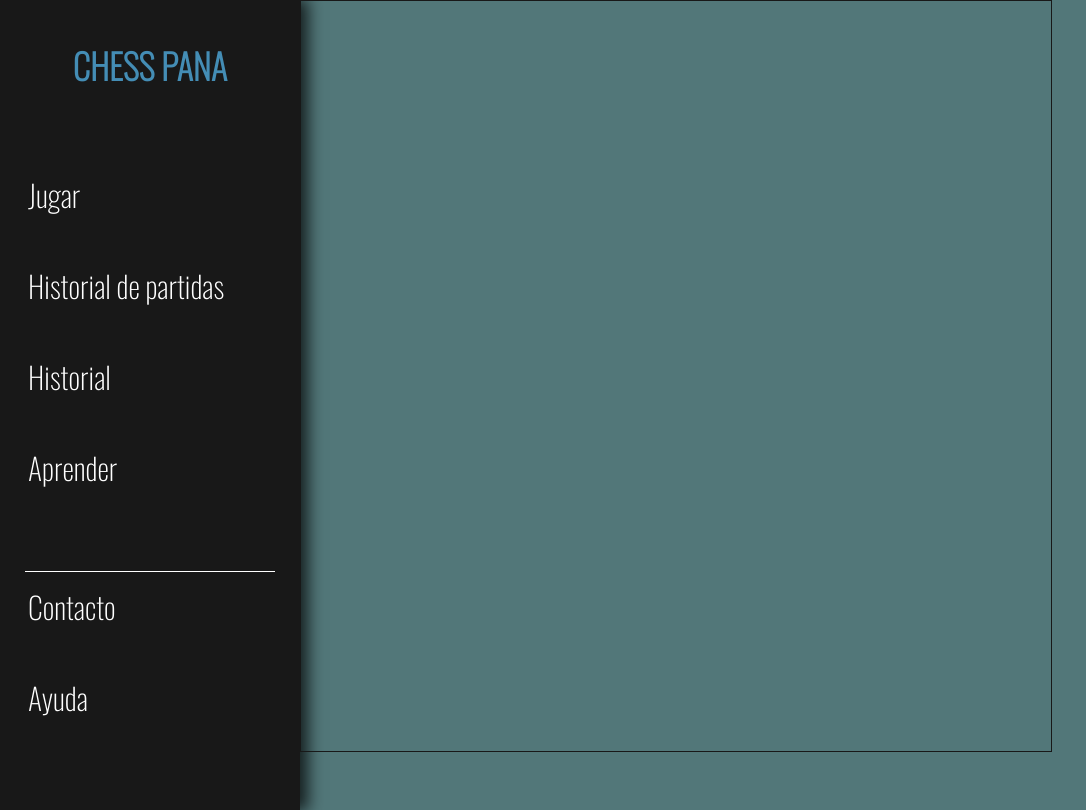
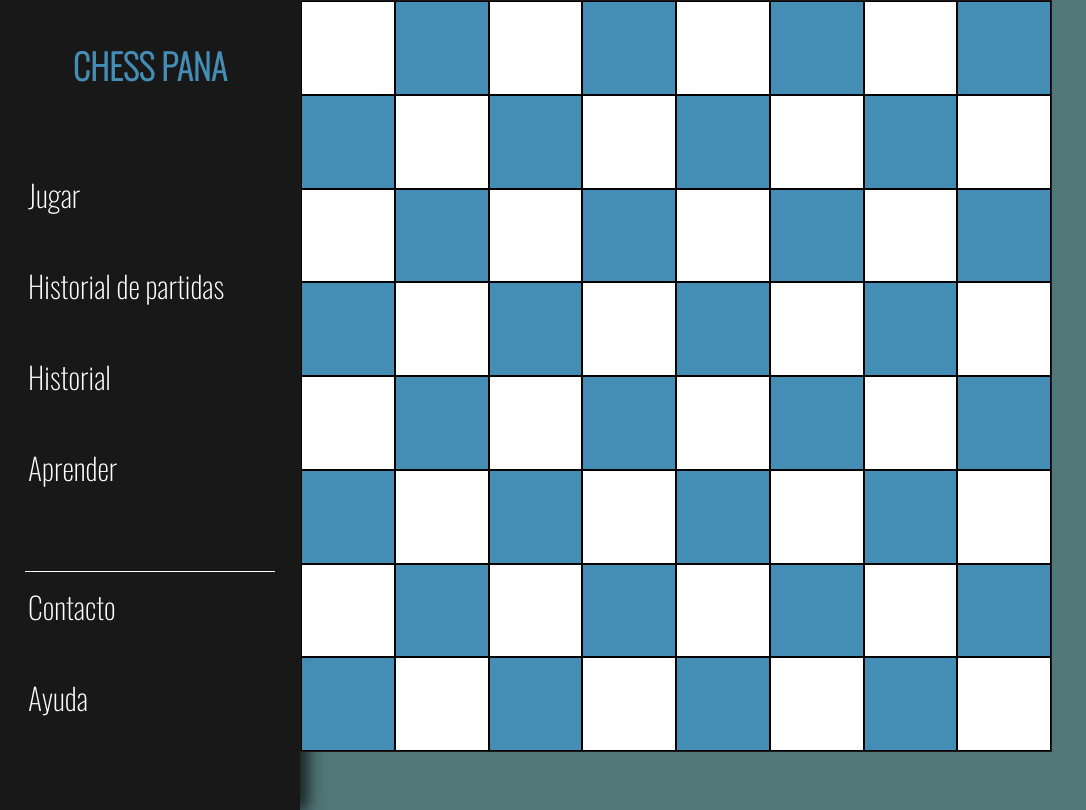
Before and after one commit to ivan-burgio/proyecto-chess, a website: page index.html in a window 1280 px wide. Shown: the whole page, without its empty margins (0-1086 px from the left). Drawn offline with nearby package versions, Linux system fonts and the light colour scheme; files that its build step writes are made by us from their sources.

Commit message:
Ya tenemos tablero, falta optimizacion

```diff
--- a/src/js/index.js
+++ b/src/js/index.js
@@ -13,31 +13,99 @@ function tablero() {
 
     for(let i = 1; i <= 8; i++) { // Numeros
 
-        for(let a = 1; a <= 8; a++) { // Letras
-            const Casillas = document.createElement('DIV');
-            Casillas.classList.add('casilla', i, numeroLetra(a));
-            Tablero.appendChild(Casillas);
-        }
+        if(i <= 1) {
+
+            for(let a = 1; a <= 8; a++) { // Letras
+                const Casillas = document.createElement('DIV');
+                Casillas.classList.add('casilla', i, numeroLetra(a), color1(a));
+                Tablero.appendChild(Casillas);
+            };
+
+        } else if( i <=  2) {
+
+            for(let a = 1; a <= 8; a++) { // Letras
+                const Casillas = document.createElement('DIV');
+                Casillas.classList.remove(color1(a));
+                Casillas.classList.add('casilla', i, numeroLetra(a), color2(a));
+                Tablero.appendChild(Casillas);
+            };
+        } else if( i <= 3 ) {
+
+            for(let a = 1; a <= 8; a++) { // Letras
+                const Casillas = document.createElement('DIV');
+                Casillas.classList.remove(color2(a));
+                Casillas.classList.add('casilla', i, numeroLetra(a), color1(a));
+                Tablero.appendChild(Casillas);
+            };
+
+        } else if( i <= 4 ) {
+
+            for(let a = 1; a <= 8; a++) { // Letras
+                const Casillas = document.createElement('DIV');
+                Casillas.classList.remove(color1(a));
+                Casillas.classList.add('casilla', i, numeroLetra(a), color2(a));
+                Tablero.appendChild(Casillas);
+            };
+
+        } else if( i <= 5 ) {
+
+            for(let a = 1; a <= 8; a++) { // Letras
+                const Casillas = document.createElement('DIV');
+                Casillas.classList.remove(color2(a));
+                Casillas.classList.add('casilla', i, numeroLetra(a), color1(a));
+                Tablero.appendChild(Casillas);
+            };
+
+        } else if( i <= 6 ) {
+
+            for(let a = 1; a <= 8; a++) { // Letras
+                const Casillas = document.createElement('DIV');
+                Casillas.classList.remove(color1(a));
+                Casillas.classList.add('casilla', i, numeroLetra(a), color2(a));
+                Tablero.appendChild(Casillas);
+            };
+
+        } else if( i <= 7) {
+
+            for(let a = 1; a <= 8; a++) { // Letras
+                const Casillas = document.createElement('DIV');
+                Casillas.classList.remove(color2(a));
+                Casillas.classList.add('casilla', i, numeroLetra(a), color1(a));
+                Tablero.appendChild(Casillas);
+            };
+
+        } else if( i <= 8) {
+
+            for(let a = 1; a <= 8; a++) { // Letras
+                const Casillas = document.createElement('DIV');
+                Casillas.classList.remove(color1(a));
+                Casillas.classList.add('casilla', i, numeroLetra(a), color2(a));
+                Tablero.appendChild(Casillas);
+            };
+
+        };
+
+    };
+
+};
+
+function color1(x) {
+    if(x % 2 === 0) {
+        return 'negro'
+    } else {
+        return 'blanco'
     };
 };
 
-function colorCasilla1(i) {
-    const casilla = document.querySelector('.' + i);
-    if((i % 2) === 0) {
-        casilla.classList.add('blanco');
+
+function color2(y) {
+    if(y % 2 === 0) {
+        return 'blanco'
     } else {
-        casilla.classList.add('negro');
-    }
-}
+        return 'negro'
+    };
+};
 
-function colorCasilla2(i) {
-    const casilla = document.querySelector('.' + i);
-    if((i % 2) !== 0) {
-        casilla.classList.add('negro');
-    } else {
-        casilla.classList.add('blanco');
-    }
-}
 
 function numeroLetra(y) {
     const Letras = ['a', 'b', 'c', 'd', 'e', 'f', 'g', 'h'];
```
Also changed, not shown: index.html (+3 -0 lines), build/js/index.js, src/scss/layout/_tablero.scss (line endings or trailing spaces), 1 other file.
